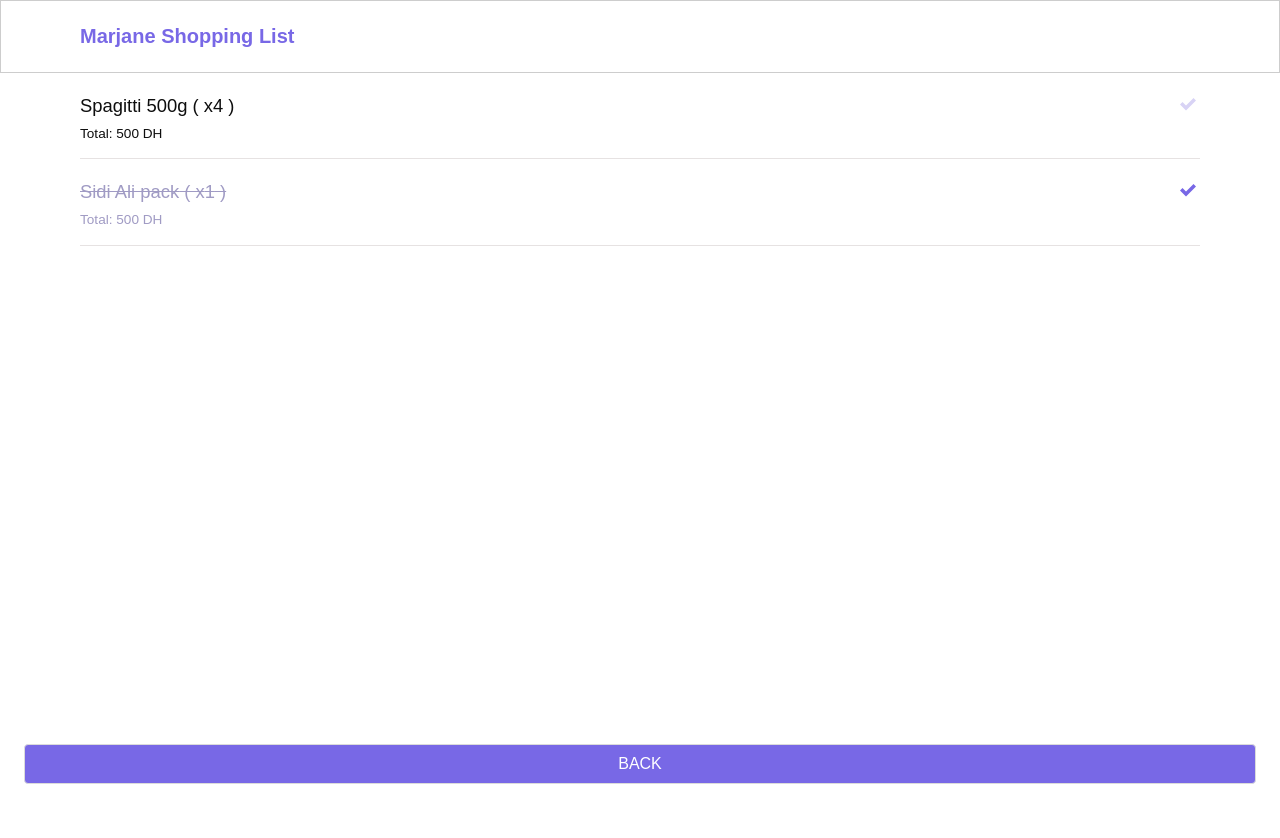
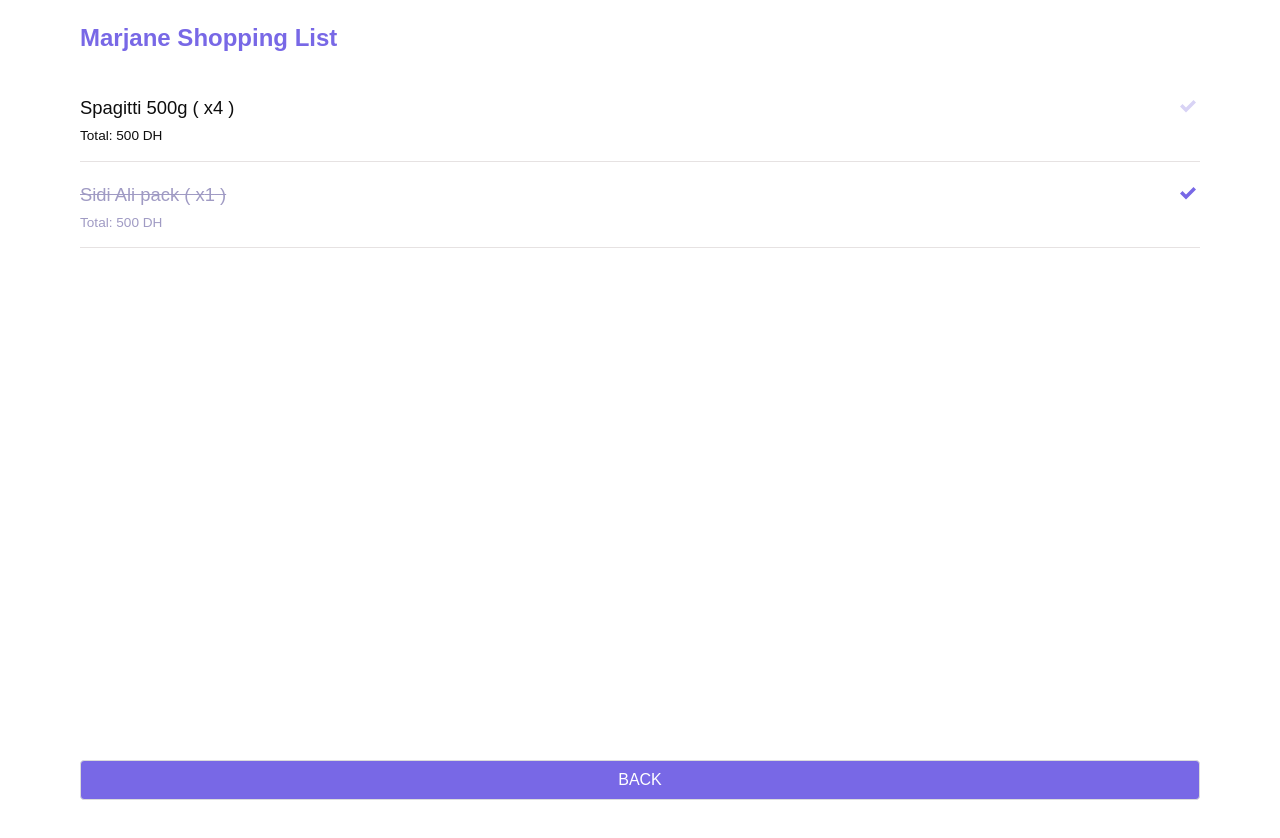
Before and after one commit to Jaouadi7/shopping-lists, a React (Create React App) app: page /list/1 in a window 1280 px wide. Before the commit the page ends 808 px from the top, so only its background shows below. Built offline with nearby package versions, Linux system fonts and the light colour scheme.

Commit message:
fix List header padding

```diff
--- a/src/pages/list/List.jsx
+++ b/src/pages/list/List.jsx
@@ -37,7 +37,11 @@ const List = ({ shoppingLists }) => {
       </div>
 
       <div className="back-btn m-5">
-        <button className='button is-uppercase primary-button is-fullwidth' onClick={backHomePage}>Back</button>
+        <div className="container">
+          <div className="p-4">
+            <button className='button is-uppercase primary-button is-fullwidth' onClick={backHomePage}>Back</button>
+          </div>
+        </div>
       </div>
     </>
   )
--- a/src/pages/list/content/Header.jsx
+++ b/src/pages/list/content/Header.jsx
@@ -1,10 +1,10 @@
 
 const Header = ({ name }) => {
     return (
-        <header>
+        <header className="has-no-border">
             <div className="container">
                 <div className="pt-5 pb-5 pr-4 pl-4">
-                    <h1 className='primary-title heading-4 title'>{name}</h1>
+                    <h1 className='primary-title heading-3 title'>{name}</h1>
                 </div>
             </div>
         </header>
```
